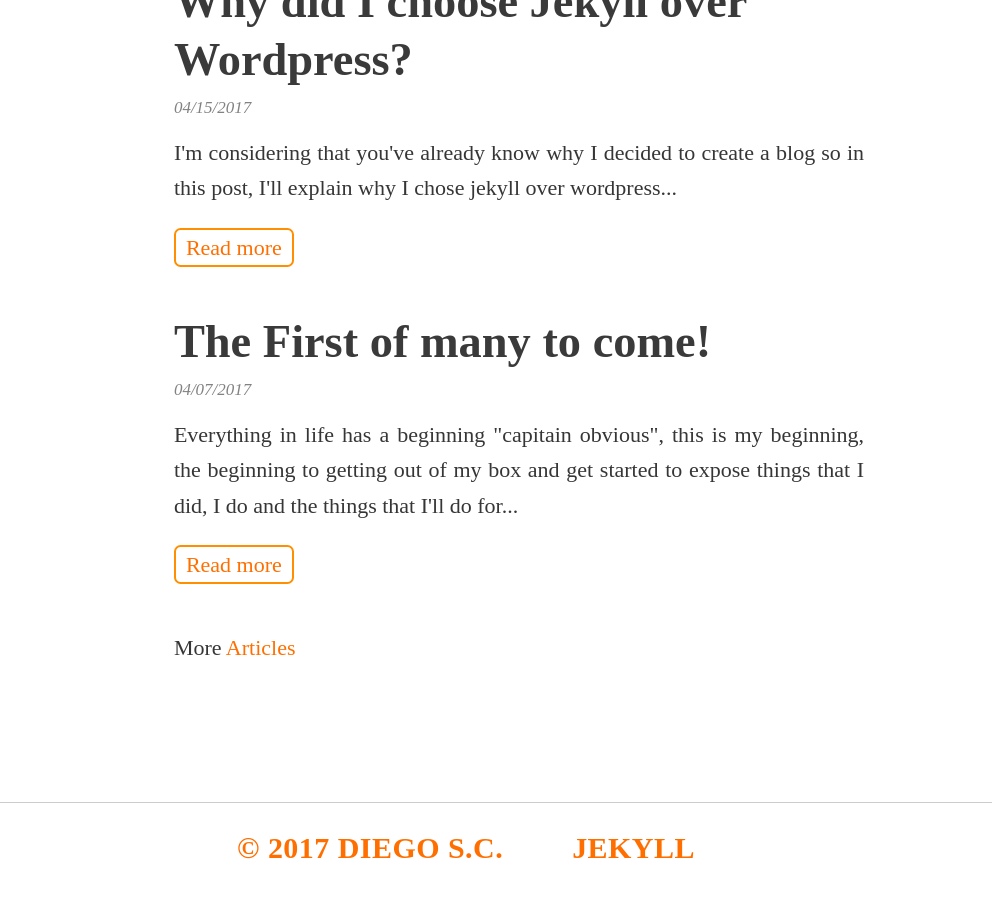
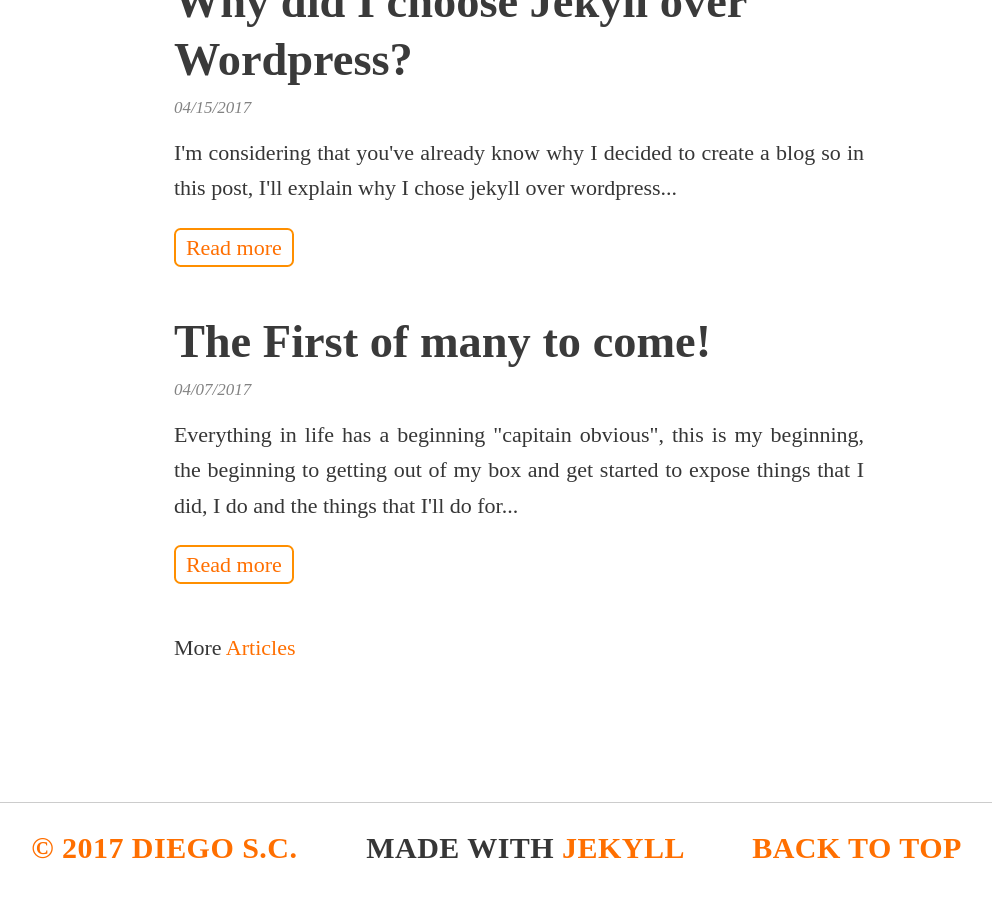
Before and after one commit to diesc/diesc.github.io, a Jekyll site: the page built from index.html, in a window 1280 px wide and 900 px high, scrolled down 1600 px. Shown: the whole window, without its empty margins (121-1113 px from the left). Built offline with Jekyll 4.4.1, drawn with Linux system fonts in a browser that asks for light colours; some web fonts are replaced.

Commit message:
footer has been updated

```diff
--- a/_includes/footer.html
+++ b/_includes/footer.html
@@ -4,10 +4,10 @@
       <a>&copy; 2017 Diego S.C.</a>
     </span>
     <span id="copyright">
-      {{ site.made[page.lang] | escape }} <a href="http://jekyllrb.com/" target="_blank" class=" externalLink">Jekyll</a>
+      Made with <a href="http://jekyllrb.com/" target="_blank" class=" externalLink">Jekyll</a>
     </span>
     <span id="top">
-      <a href="#nav">{{ site.back[page.lang] | escape }}</a>
+      <a href="#nav">Back to top</a>
     </span>
   </nav>
 </footer>
```
